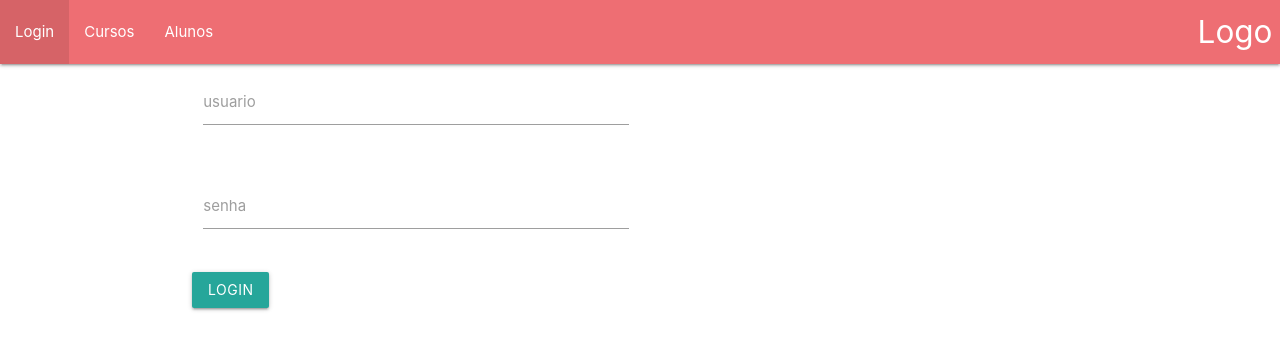
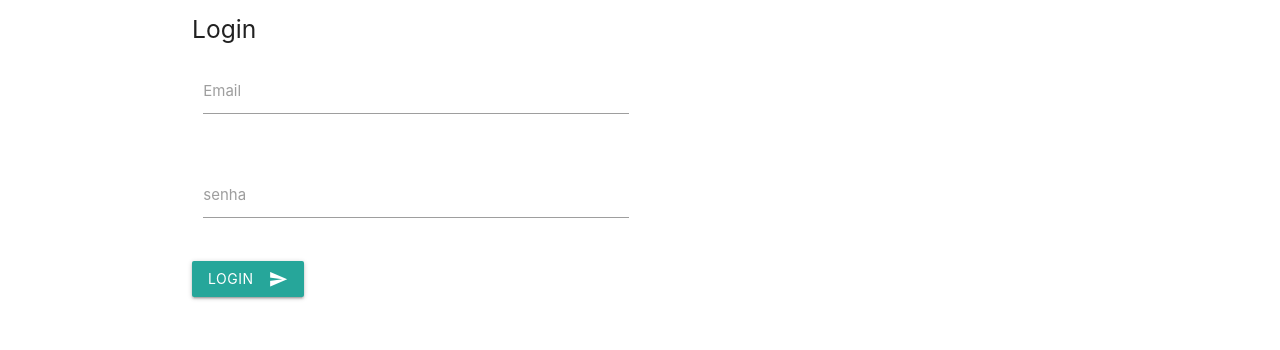
Before and after one commit to vini-politta/auth-angular, an Angular app: page /login in a window 1280 px wide. Shown: the top 350 px of the page. Built offline with nearby package versions, Linux system fonts and the light colour scheme.

Commit message:
#64: Usando Guarda de Rotas: CanActivate

```diff
--- a/src/app/app.component.html
+++ b/src/app/app.component.html
@@ -1,5 +1,5 @@
 
-  <nav>
+  <nav *ngIf="mostrarMenu" >
     <div class="nav-wrapper">
       <a routerLink="" class="brand-logo right">Logo</a>
       <ul id="nav-mobile" class="left hide-on-med-and-down">
--- a/src/app/app.component.ts
+++ b/src/app/app.component.ts
@@ -1,10 +1,22 @@
-import { Component } from '@angular/core';
+import { Component, OnInit } from '@angular/core';
+import { AuthService } from './login/auth.service';
 
 @Component({
   selector: 'app-root',
   templateUrl: './app.component.html',
   styleUrls: ['./app.component.css']
 })
-export class AppComponent {
+export class AppComponent implements OnInit {
   title = 'auth-angular';
+
+  mostrarMenu = false;
+
+
+  constructor( private authService: AuthService) { }
+
+  ngOnInit() {
+    this.authService.mostrarMenuEmitter.subscribe(
+      mostrar => this.mostrarMenu = mostrar
+    );
+  }
 }
--- a/src/app/app.module.ts
+++ b/src/app/app.module.ts
@@ -7,7 +7,6 @@ import { LoginComponent } from './login/login.component';
 import { HomeComponent } from './home/home.component';
 import { AuthService } from './login/auth.service';
 import { FormsModule } from '@angular/forms';
-import { CursosService } from './cursos/cursos.service';
 
 @NgModule({
   declarations: [
@@ -20,7 +19,7 @@ import { CursosService } from './cursos/cursos.service';
     AppRoutingModule,
     FormsModule,
   ],
-  providers: [AuthService, CursosService],
+  providers: [AuthService],
   bootstrap: [AppComponent]
 })
 export class AppModule { }
--- a/src/app/login/auth.service.ts
+++ b/src/app/login/auth.service.ts
@@ -1,9 +1,28 @@
-import { Injectable } from '@angular/core';
+import { Router } from '@angular/router';
+import { Usuario } from './usuario';
+import { Injectable, EventEmitter } from '@angular/core';
 
 @Injectable({
   providedIn: 'root'
 })
 export class AuthService {
 
-  constructor() { }
+  usuarioAuth = false;
+  mostrarMenuEmitter = new EventEmitter<boolean>();
+
+  constructor(private router: Router) { }
+
+  fazerLogin(usuario: Usuario) {
+    if (usuario.nome === 'vini@teste.com' && usuario.senha === '1234') {
+      this.usuarioAuth = true;
+      this.mostrarMenuEmitter.emit(true);
+
+      this.router.navigate(['/']);
+
+    }else {
+      this.usuarioAuth = false;
+      this.mostrarMenuEmitter.emit(false);
+    }
+  }
+
 }
--- a/src/app/login/login.component.html
+++ b/src/app/login/login.component.html
@@ -1,15 +1,16 @@
-
+  <h5>Login</h5>
       <div class="row">
         <div class="input-field col s6">
-          <input [(ngModel)]="usuario.nome" type="text" id="usuario" class="autocomplete">
-          <label for="usuario">usuario</label>
-
+          <input id="usuario" [(ngModel)]="usuario.nome" type="email" class="validate">
+          <label for="usuario" class="active">Email</label>
         </div>
       </div>
       <div class="row">
         <div class="input-field col s6">
-          <input [(ngModel)]="usuario.senha" type="password" id="senha" class="autocomplete">
-          <label for="senha">senha</label>
+          <input [(ngModel)]="usuario.senha" type="password" id="senha" class="validate">
+          <label for="senha" class="active" >senha</label>
         </div>
       </div>
-      <button class="btn waves-effect waves-light" type="submit" name="action" (click)="fazerLogin()" >Login</button>
+      <button class="btn waves-effect waves-light" type="submit" name="action" (click)="fazerLogin()" >Login
+        <i class="material-icons right">send</i>
+      </button>
--- a/src/app/login/login.component.ts
+++ b/src/app/login/login.component.ts
@@ -17,8 +17,8 @@ export class LoginComponent implements OnInit {
 
 
   fazerLogin() {
-    console.log(this.usuario);
-
+    // console.log(this.usuario);
+    this.authService.fazerLogin(this.usuario);
   }
 
 }
--- a/src/index.html
+++ b/src/index.html
@@ -7,6 +7,10 @@
   <meta name="viewport" content="width=device-width, initial-scale=1">
   <link rel="icon" type="image/x-icon" href="favicon.ico">
   <link rel="stylesheet" href="https://cdnjs.cloudflare.com/ajax/libs/materialize/1.0.0/css/materialize.min.css">
+  <!--Import Google Icon Font-->
+  <link href="https://fonts.googleapis.com/icon?family=Material+Icons" rel="stylesheet">
+  <!--Let browser know website is optimized for mobile-->
+  <meta name="viewport" content="width=device-width, initial-scale=1.0"/>
 </head>
 <body>
   <script src="https://cdnjs.cloudflare.com/ajax/libs/materialize/1.0.0/js/materialize.min.js"></script>
```
